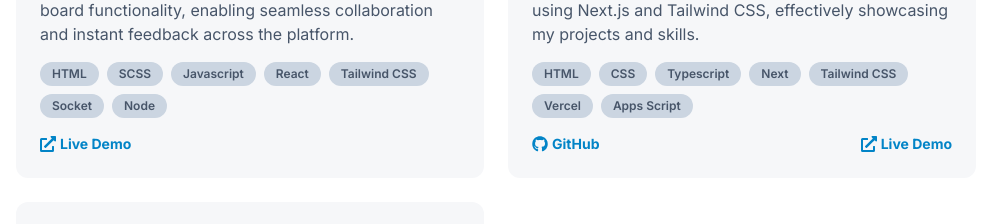
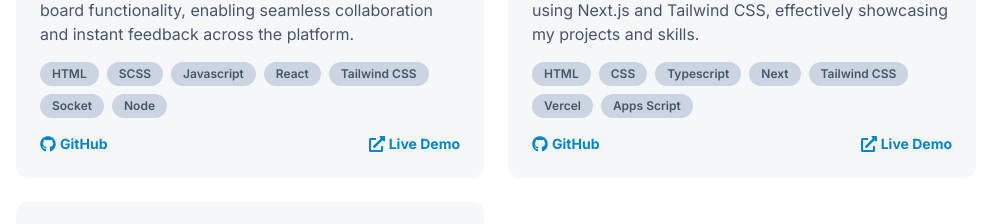
Before and after one commit to ajittupe2548/ajit-tupe-portfolio, a Next.js app: page / in a window 1280 px wide. Shown: the part 2400-2624 px from the top of the page, without its empty margins (144-1127 px from the left). Built offline with nearby package versions, Linux system fonts and the light colour scheme.

Commit message:
Update Projects.tsx

```diff
--- a/src/components/Projects.tsx
+++ b/src/components/Projects.tsx
@@ -35,7 +35,7 @@ const projects: Omit<ProjectCardProps, 'stars' | 'forks' | 'lastUpdated'>[] = [
             'Socket',
             'Node',
         ],
-        githubLink: null,
+        githubLink: 'https://github.com/ajittupe2548/sync-board-client',
         liveLink: 'https://sync-board-client.vercel.app/',
     },
     {
```
